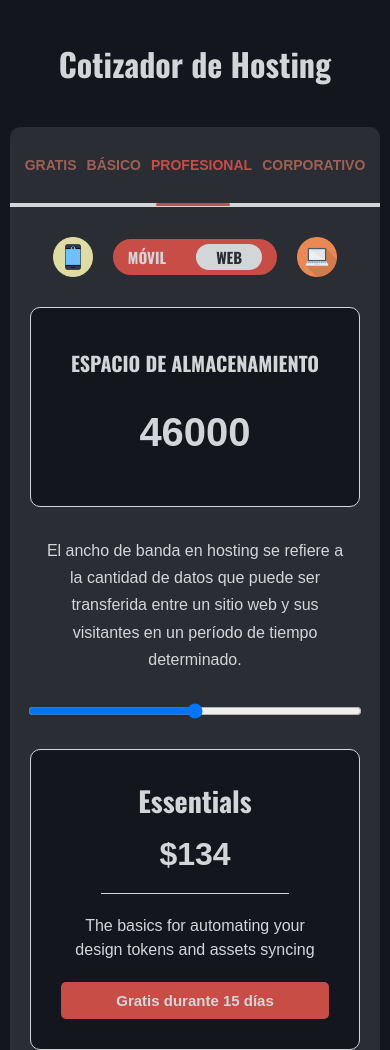
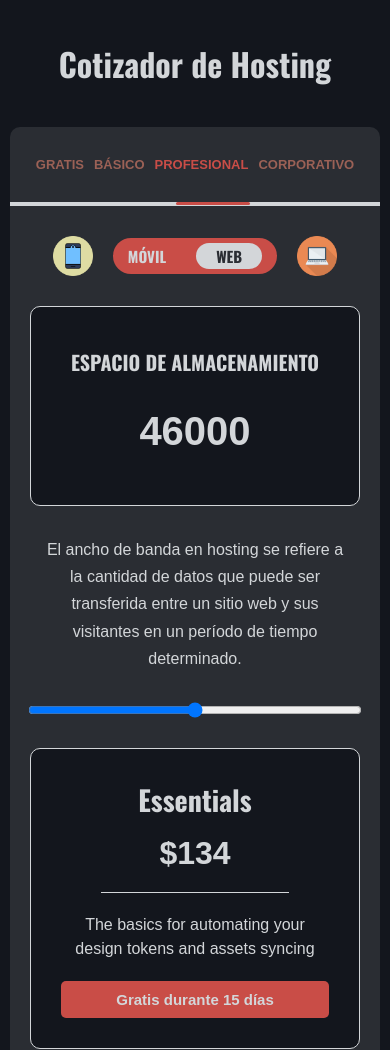
Before and after one commit to Piervil/Cotizador, a plain HTML site: page index.html in a window 390 px wide. Shown: the top 1050 px of the page. Drawn offline with Linux system fonts and the light colour scheme; a web font is replaced by a local one.

Commit message:
correciones

```diff
--- a/css/mobile.css
+++ b/css/mobile.css
@@ -10,11 +10,11 @@
 }
 
 .plan li {
-  font-size: 1.4rem;
+  font-size: 1.3rem;
 }
 
 .plan__active::before {
-  right: 15rem;
+  right: 13rem;
 }
 
 .card {
```
